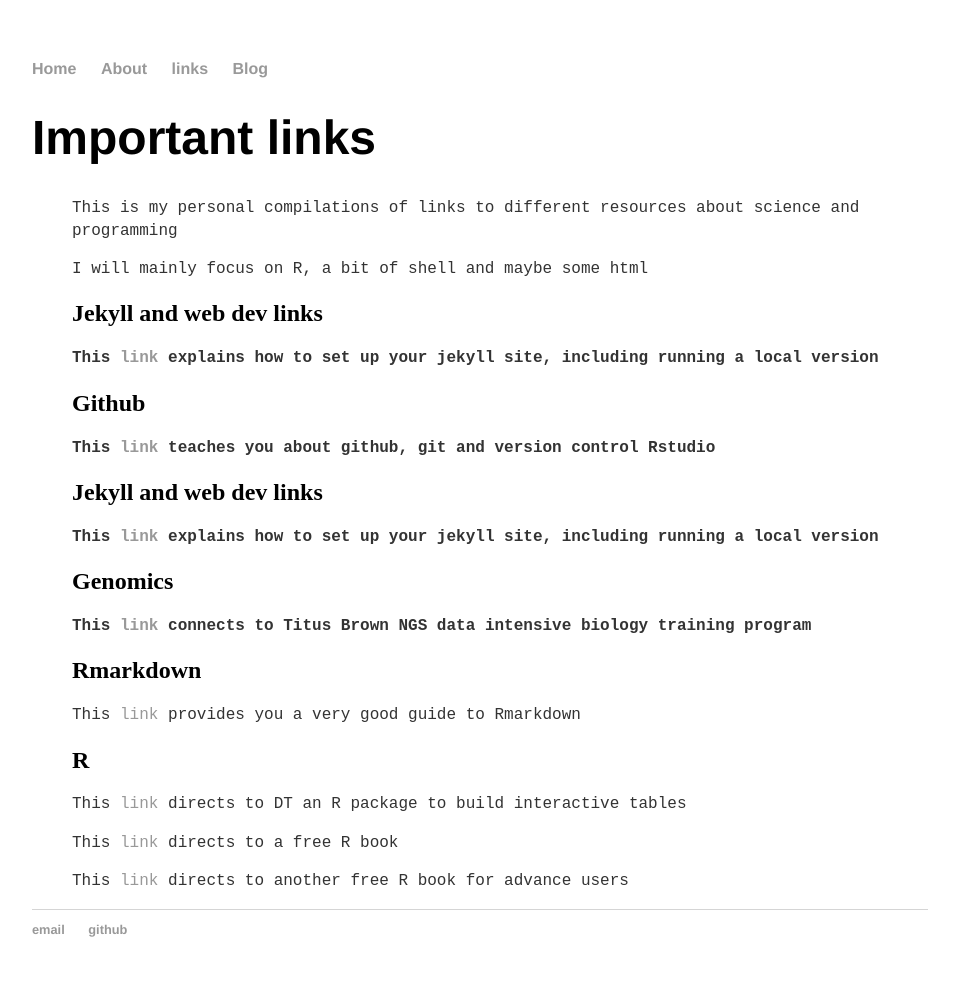
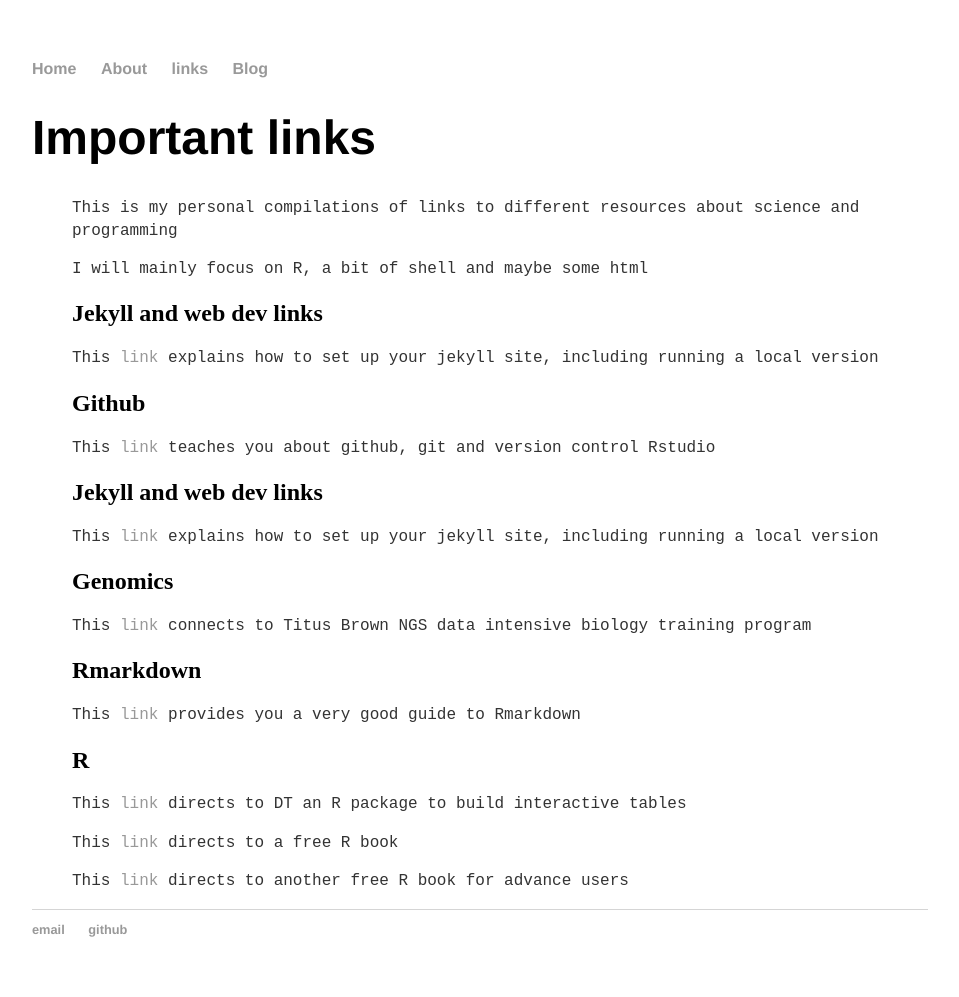
Before and after one commit to mamora/oldpage.github.io, a Jekyll site: the page built from links/index.html, in a window 1280 px wide. Shown: the whole page, without its empty margins (160-1119 px from the left). Built offline with Jekyll 4.4.1, drawn with Linux system fonts in a browser that asks for light colours.

Commit message:
adding closure to h2

```diff
--- a/links/index.html
+++ b/links/index.html
@@ -17,19 +17,19 @@
 <p>This is my personal compilations of links to different resources about science and programming</p>
 <p>I will mainly focus on R, a bit of shell and maybe some html</p>
 
-<h2> Jekyll and web dev links <h2>
+<h2> Jekyll and web dev links </h2>
 
 <p>This <a href="https://help.github.com/articles/setting-up-your-github-pages-site-locally-with-jekyll/#keeping-your-site-up-to-date-with-the-github-pages-gem">link</a> explains how to set up your jekyll site, including running a local version</p>
 
-<h2>Github<h2>
+<h2>Github</h2>
 
 <p>This <a href="http://happygitwithr.com/troubleshooting.html#pushpull-buttons-greyed-out-in-rstudio">link</a> teaches you about github, git and version control Rstudio</p>
 
-<h2>Jekyll and web dev links<h2>
+<h2>Jekyll and web dev links</h2>
 
 <p>This <a href="https://help.github.com/articles/setting-up-your-github-pages-site-locally-with-jekyll/#keeping-your-site-up-to-date-with-the-github-pages-gem">link</a> explains how to set up your jekyll site, including running a local version</p>
 
-<h2>Genomics<h2>
+<h2>Genomics</h2>
 
 <p>This <a href="https://dib-training.readthedocs.io/en/pub/">link</a> connects to Titus Brown NGS data intensive biology training program</p>
 
```
